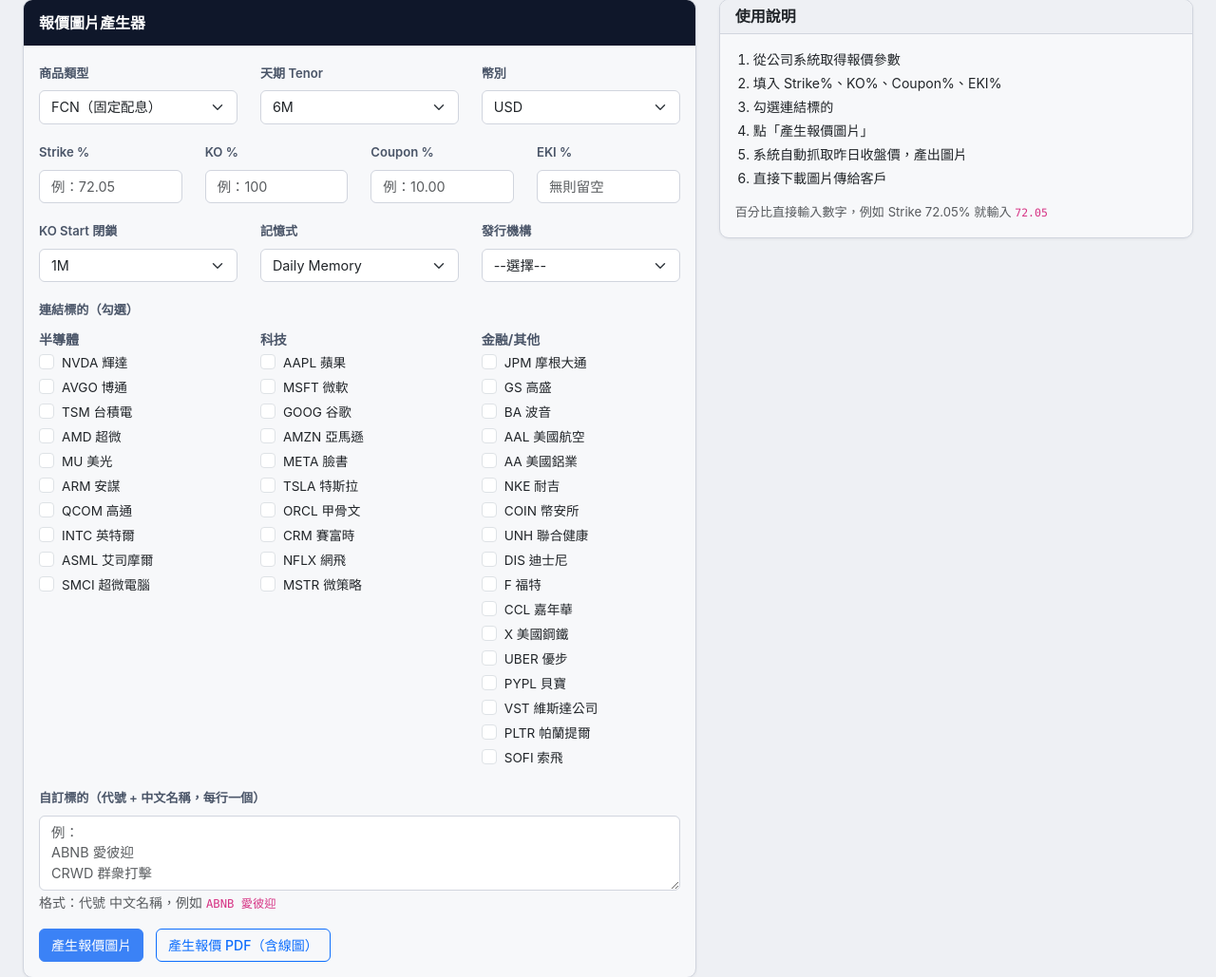
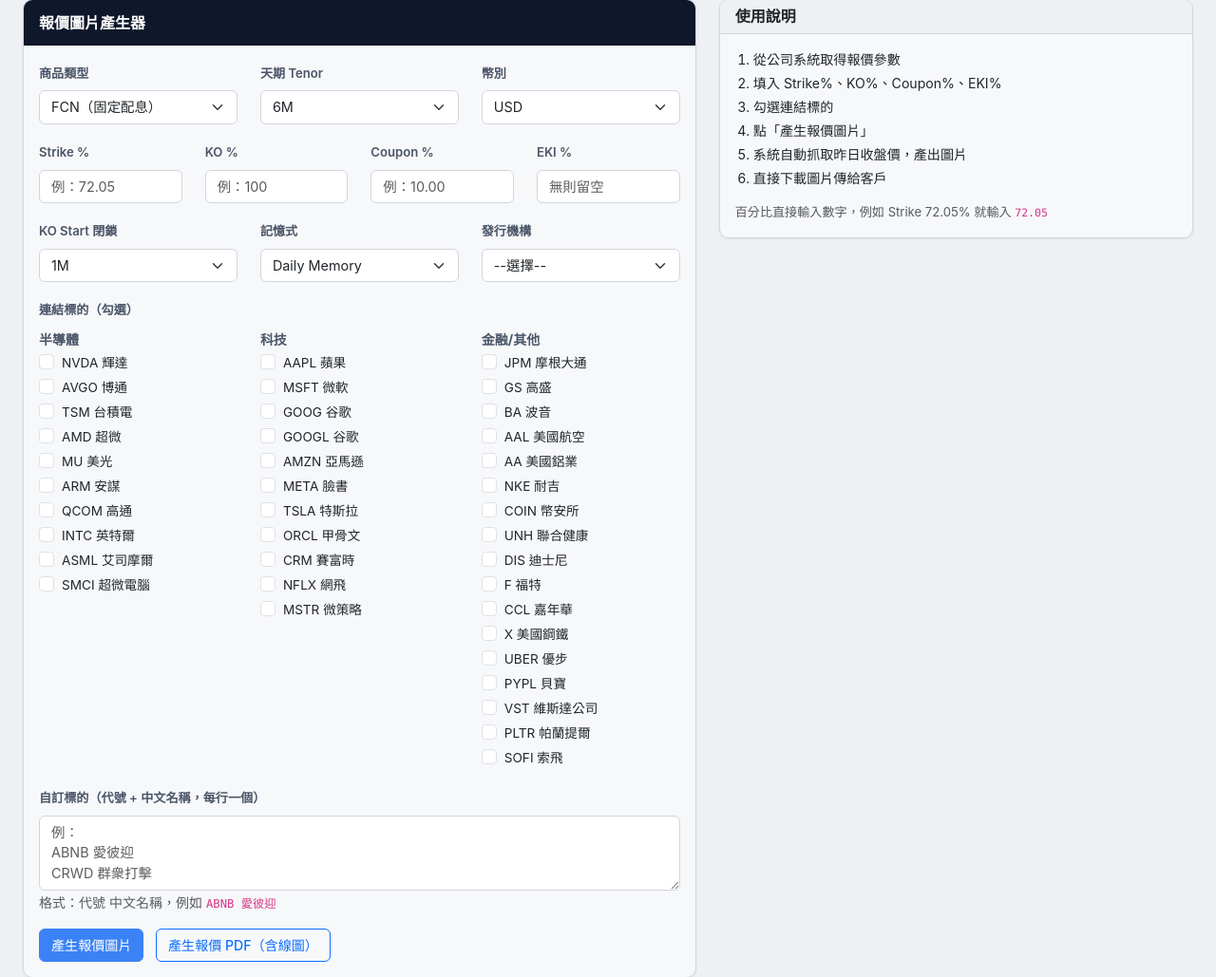
Before and after one commit to Jasper5511/FCNManager, a Flask app: page /quote in a window 1280 px wide. Shown: the part 72-1101 px from the top of the page at 95% size. Run offline with Flask 3, Linux system fonts and the light colour scheme; the visitor is signed in with stand-in values (Sample User, id 1).

Commit message:
新增 GOOGL 谷歌到報價連結標的，放在 GOOG 後面
Co-Authored-By: Claude Opus 4.6 (1M context) <noreply@anthropic.com>

```diff
--- a/app.py
+++ b/app.py
@@ -305,7 +305,7 @@ def change_password():
 TICKER_NAME = {
     'NVDA': '輝達', 'AVGO': '博通', 'TSM': '台積電', 'AMD': '超微',
     'MU': '美光', 'ARM': '安謀', 'QCOM': '高通', 'INTC': '英特爾',
-    'AAPL': '蘋果', 'MSFT': '微軟', 'GOOG': '谷歌', 'AMZN': '亞馬遜',
+    'AAPL': '蘋果', 'MSFT': '微軟', 'GOOG': '谷歌', 'GOOGL': '谷歌', 'AMZN': '亞馬遜',
     'META': '臉書', 'TSLA': '特斯拉', 'ORCL': '甲骨文', 'CRM': '賽富時',
     'NFLX': '網飛', 'UBER': '優步', 'UNH': '聯合健康', 'JPM': '摩根大通',
     'GS': '高盛', 'BA': '波音', 'AAL': '美國航空', 'AA': '美國鋁業',
--- a/quote_generator.py
+++ b/quote_generator.py
@@ -9,7 +9,7 @@ import os
 TICKER_NAME = {
     'NVDA': '輝達', 'AVGO': '博通', 'TSM': '台積電', 'AMD': '超微',
     'MU': '美光', 'ARM': '安謀', 'QCOM': '高通', 'INTC': '英特爾',
-    'AAPL': '蘋果', 'MSFT': '微軟', 'GOOG': '谷歌', 'AMZN': '亞馬遜',
+    'AAPL': '蘋果', 'MSFT': '微軟', 'GOOG': '谷歌', 'GOOGL': '谷歌', 'AMZN': '亞馬遜',
     'META': '臉書', 'TSLA': '特斯拉', 'ORCL': '甲骨文', 'CRM': '賽富時',
     'NFLX': '網飛', 'UBER': '優步', 'UNH': '聯合健康', 'JPM': '摩根大通',
     'GS': '高盛', 'BA': '波音', 'AAL': '美國航空', 'AA': '美國鋁業',
--- a/templates/quote.html
+++ b/templates/quote.html
@@ -101,7 +101,7 @@
                         <div class="row">
                             {% set ticker_groups = {
                                 '半導體': ['NVDA', 'AVGO', 'TSM', 'AMD', 'MU', 'ARM', 'QCOM', 'INTC', 'ASML', 'SMCI'],
-                                '科技': ['AAPL', 'MSFT', 'GOOG', 'AMZN', 'META', 'TSLA', 'ORCL', 'CRM', 'NFLX', 'MSTR'],
+                                '科技': ['AAPL', 'MSFT', 'GOOG', 'GOOGL', 'AMZN', 'META', 'TSLA', 'ORCL', 'CRM', 'NFLX', 'MSTR'],
                                 '金融/其他': ['JPM', 'GS', 'BA', 'AAL', 'AA', 'NKE', 'COIN', 'UNH', 'DIS', 'F', 'CCL', 'X', 'UBER', 'PYPL', 'VST', 'PLTR', 'SOFI']
                             } %}
                             {% for group, tickers in ticker_groups.items() %}
```
